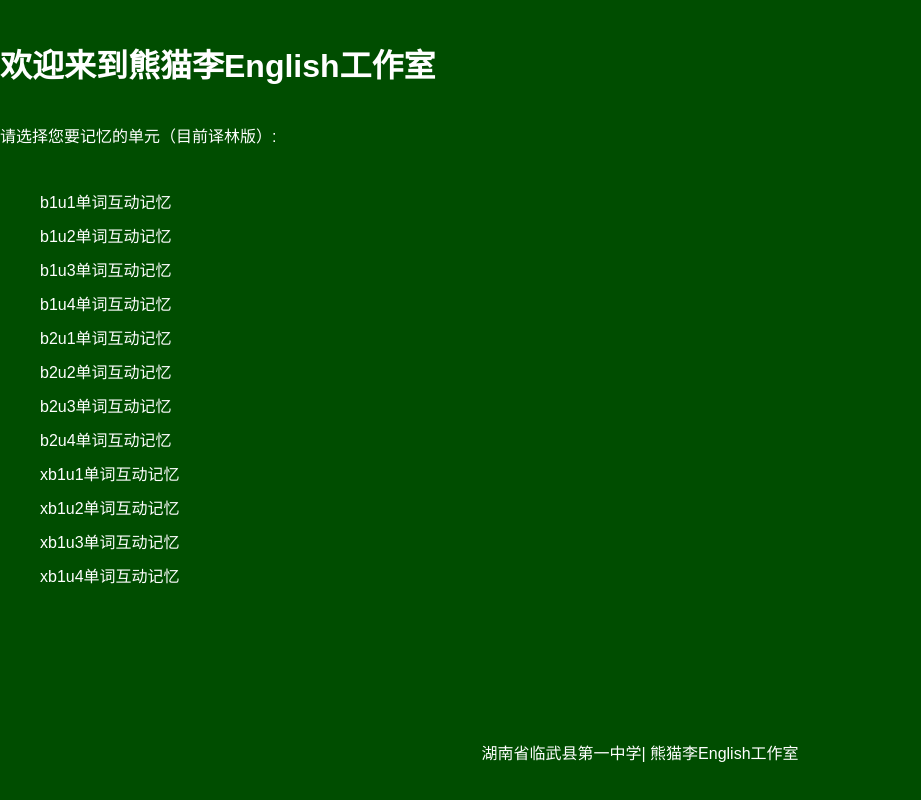
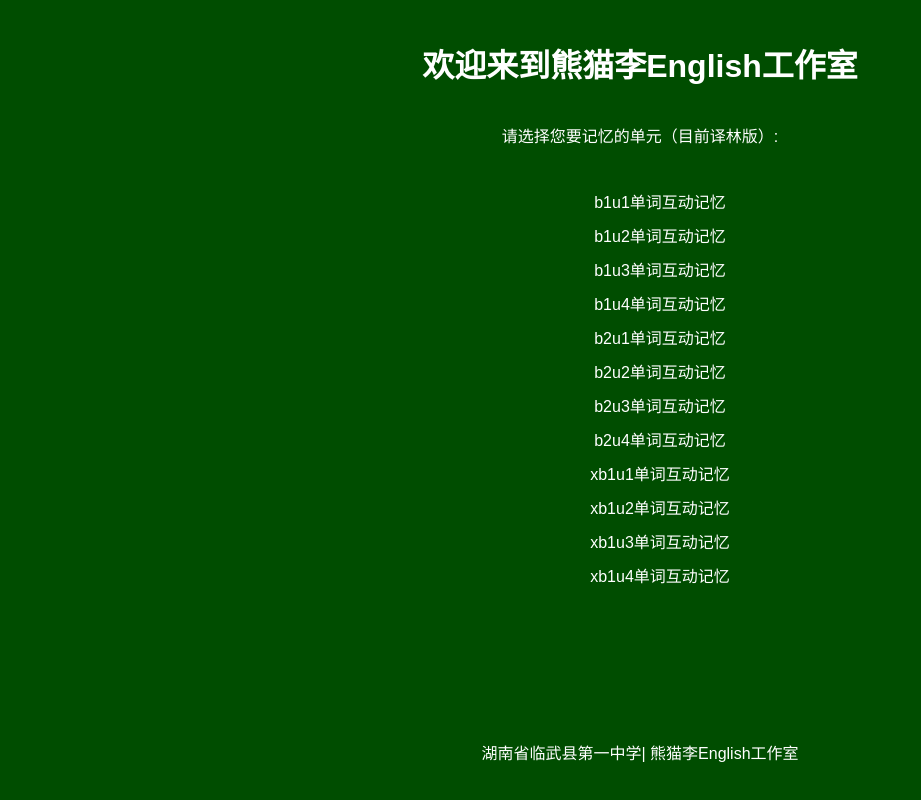
Before and after one commit to Panda-li-cyber/Panglish, a plain HTML site: page index.html in a window 1280 px wide. Shown: the whole page, without its empty margins (0-921 px from the left). Drawn offline with Linux system fonts and the light colour scheme.

Commit message:
Update index.html

```diff
--- a/index.html
+++ b/index.html
@@ -9,27 +9,38 @@
     margin: 0;
     display: flex;
     flex-direction: column;
+    align-items: center;
+    justify-content: center;
     min-height: 100vh;
     background-color: #004d00;
     color: #FFF;
 }
+
 h1 {
     color: #FFF;
     margin-top: 40px;
+    text-align: center;
 }
+
 ul {
     list-style-type: none;
+    text-align: center;
 }
+
 li {
     margin: 10px 0;
+    text-align: center;
 }
+
 a {
     text-decoration: none;
     color: #FFF;
 }
+
 a:hover {
     text-decoration: underline;
 }
+
 footer {
     text-align: center;
     margin-top: auto;
```
Lines whose indentation alone changed are shown as unchanged.
